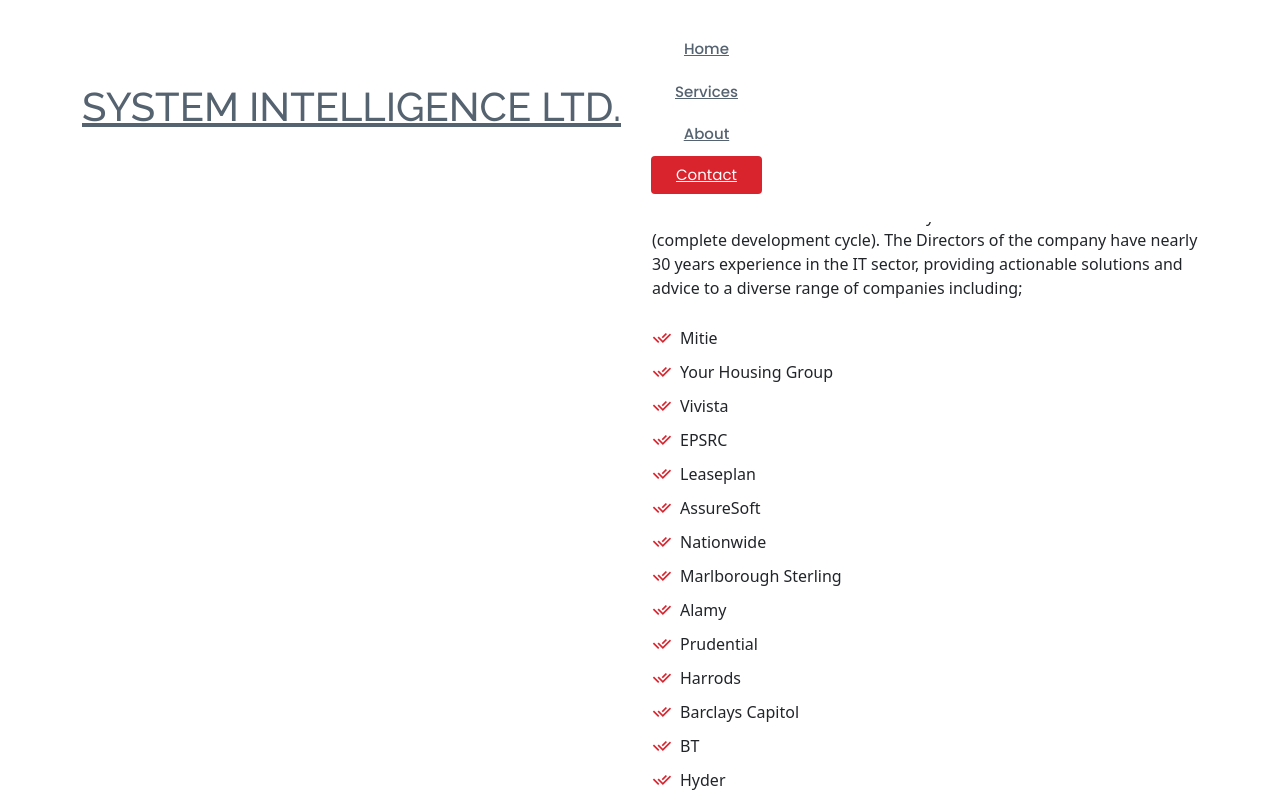
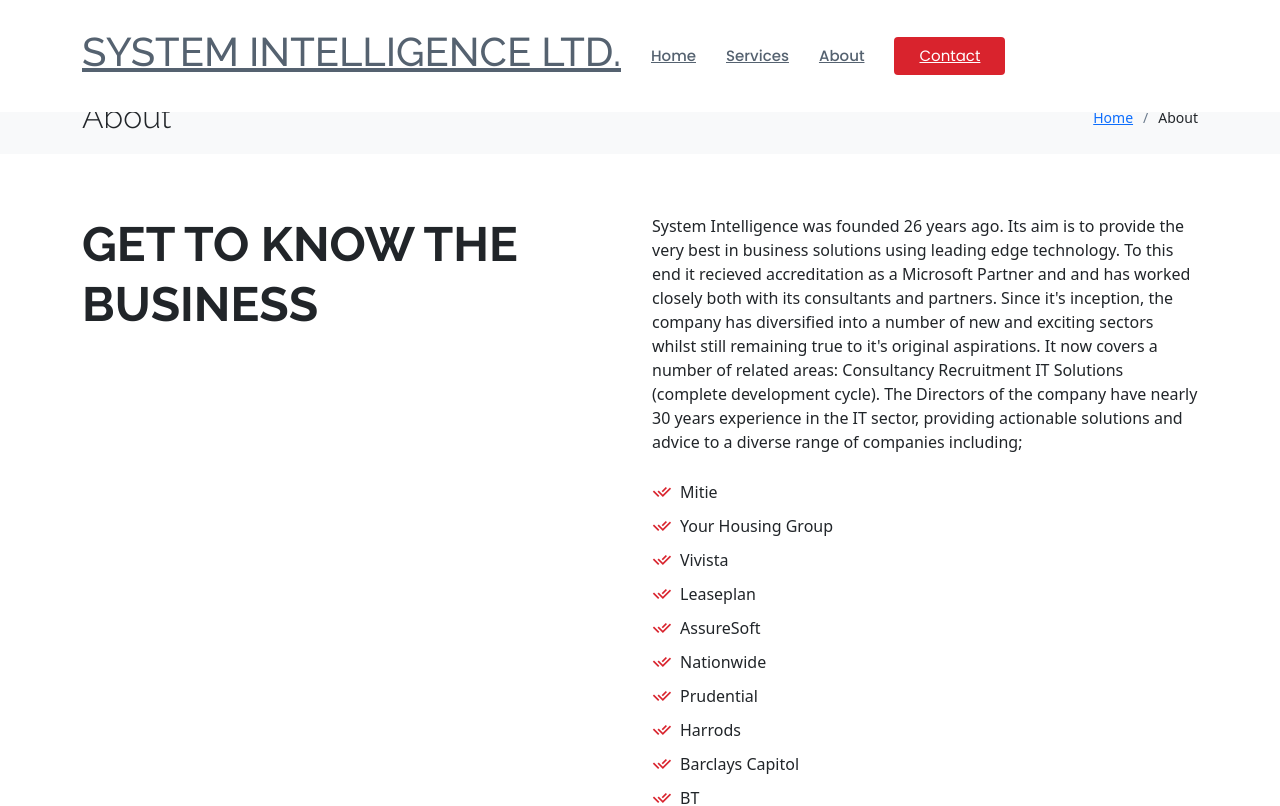
Before and after one commit to ajayd99/System-Intelligence-Project, a React (Create React App) app in the folder reactapp/: page /about in a window 1280 px wide. Shown: the top 806 px of the page. Built offline with nearby package versions, Linux system fonts and the light colour scheme.

Commit message:
breadcrumbs
breadcrumbs added to about, services and contact page

```diff
--- a/reactapp/public/assets/css/style.css
+++ b/reactapp/public/assets/css/style.css
@@ -116,7 +116,6 @@
 
 .navbar li {
   position: relative;
-  list-style: none;
 }
 
 .navbar a, .navbar a:focus {
--- a/reactapp/src/Components/about.jsx
+++ b/reactapp/src/Components/about.jsx
@@ -4,7 +4,27 @@
 function About(props) {
   return (
 
-    <div>
+  <div>
+    <section id="breadcrumbs" className="breadcrumbs">
+      <div className="container">
+        <div className="d-flex justify-content-between align-items-center">
+          <h2>About</h2>
+          <ol>
+            <li
+                className={`nav-item  ${
+                  props.location.pathname === "/" ? "active" : ""
+                }`}
+              >
+                <Link to="/">
+                  Home
+                </Link>
+              </li>
+            <li>About</li>
+          </ol>
+        </div>
+      </div>
+   </section>
+
   <section id="about" className="about">
     <div className="container">
       <div className="row content">
@@ -23,19 +43,14 @@
             <li><i className="ri-check-double-line" /> Mitie</li>
             <li><i className="ri-check-double-line" /> Your Housing Group</li>
             <li><i className="ri-check-double-line" /> Vivista</li>
-            <li><i className="ri-check-double-line" /> EPSRC</li>
             <li><i className="ri-check-double-line" /> Leaseplan</li>
             <li><i className="ri-check-double-line" /> AssureSoft</li>
             <li><i className="ri-check-double-line" /> Nationwide</li>
-            <li><i className="ri-check-double-line" /> Marlborough Sterling</li>
-            <li><i className="ri-check-double-line" /> Alamy</li>
             <li><i className="ri-check-double-line" /> Prudential</li>
             <li><i className="ri-check-double-line" /> Harrods</li>
             <li><i className="ri-check-double-line" /> Barclays Capitol</li>
             <li><i className="ri-check-double-line" /> BT</li>
-            <li><i className="ri-check-double-line" /> Hyder</li>
-            <li><i className="ri-check-double-line" /> GAEC</li>
-            <li><i className="ri-check-double-line" /> Internet Systems</li>
+
           </ul>
           <p className="fst-italic">
             As with all of our previous and existing clients we aim to provide YOU with the
--- a/reactapp/src/Components/contact.jsx
+++ b/reactapp/src/Components/contact.jsx
@@ -3,6 +3,28 @@
 
 function Contact(props) {
   return (
+
+    <div>
+    <section id="breadcrumbs" className="breadcrumbs">
+      <div className="container">
+        <div className="d-flex justify-content-between align-items-center">
+          <h2>Contact</h2>
+          <ol>
+            <li
+                className={`nav-item  ${
+                  props.location.pathname === "/" ? "active" : ""
+                }`}
+              >
+                <Link to="/">
+                  Home
+                </Link>
+              </li>
+            <li>Contact</li>
+          </ol>
+        </div>
+      </div>
+   </section>
+
     <section id="contact" className="contact">
       <div className="col-lg-8 mt-5 mt-lg-0">
         <form action="forms/contact.php" method="post" role="form" className="php-email-form">
@@ -41,6 +63,7 @@
         </form>
       </div>
     </section>
+    </div>
 
   );
 
--- a/reactapp/src/Components/header.jsx
+++ b/reactapp/src/Components/header.jsx
@@ -15,8 +15,8 @@
               <h1>System Intelligence Ltd. </h1>
             </Link>
 
-            <ul className="navbar-nav ml-auto">
-              <li
+            <ul>
+              <li className="dropdown"
                 className={`nav-item  ${
                   props.location.pathname === "/" ? "active" : ""
                 }`}
--- a/reactapp/src/Components/services.jsx
+++ b/reactapp/src/Components/services.jsx
@@ -4,6 +4,31 @@
 function Services(props) {
   return (
     <div>
+      <section id="breadcrumbs" className="breadcrumbs">
+      <div className="container">
+        <div className="d-flex justify-content-between align-items-center">
+          <h2>Services</h2>
+          <ol>
+            <li
+                className={`nav-item  ${
+                  props.location.pathname === "/" ? "active" : ""
+                }`}
+              >
+                <Link to="/">
+                  Home
+                </Link>
+              </li>
+            <li>Services</li>
+          </ol>
+        </div>
+      </div>
+   </section>
+
+
+
+
+
+
   <section id="services" className="services">
     <div className="container">
       <div className="row">
```
